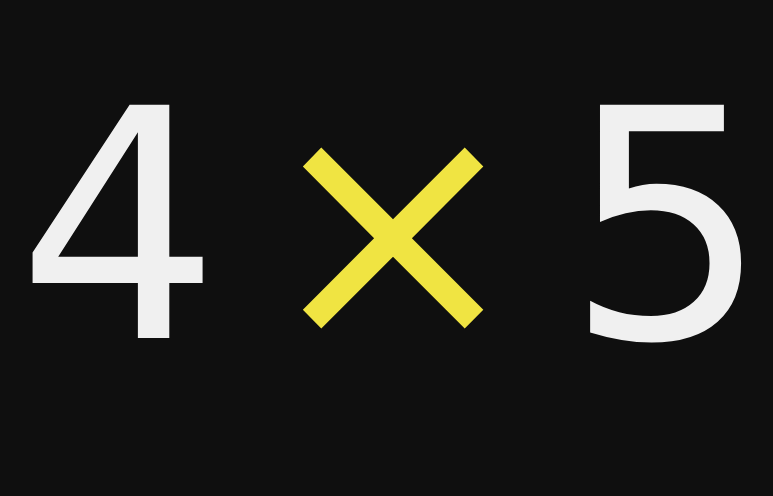
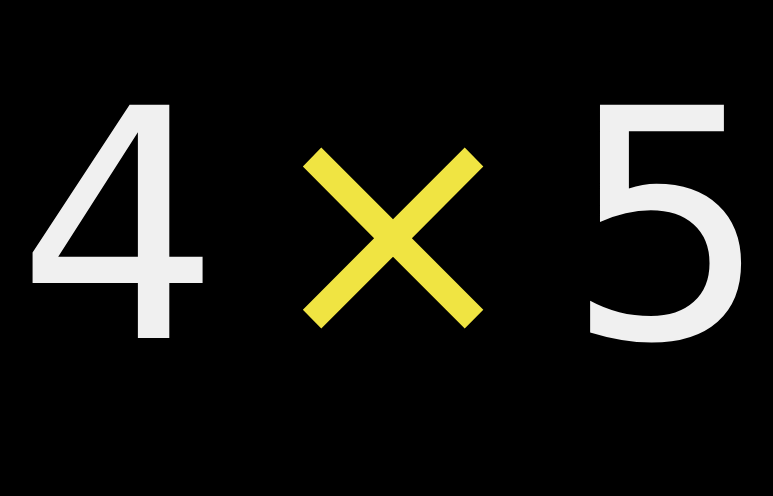
Before and after one commit to hcsung/9x9, a plain HTML site: page index.html in a window 1280 px wide. Shown: the part 133-629 px from the top of the page, without its empty margins (247-1020 px from the left). Drawn offline with Linux system fonts and the light colour scheme.

Commit message:
Update index.html

```diff
--- a/index.html
+++ b/index.html
@@ -13,7 +13,7 @@
             padding: 0;
             height: 100vh;
             overflow: hidden;
-            background: #0f0f0f;
+            background: #000000;
             color: #f0f0f0;
             cursor: pointer;
         }
```
